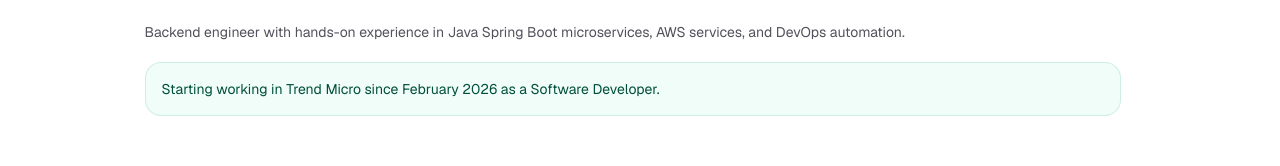
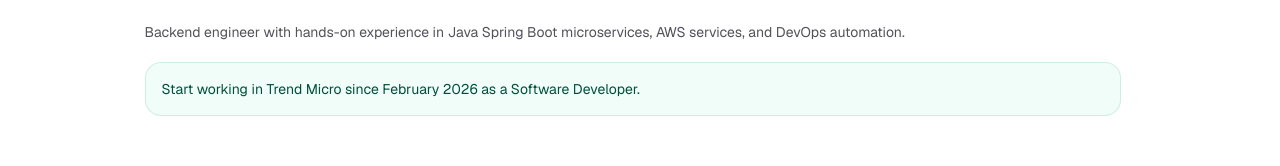
Before and after one commit to ltian059/my-portfolio, a Next.js app: page /experience in a window 1280 px wide. Shown: the part 234-400 px from the top of the page. Built offline with nearby package versions, Linux system fonts and the light colour scheme.

Commit message:
fix: correct grammatical error in experience callout

```diff
--- a/src/data/pages/experience/page.ts
+++ b/src/data/pages/experience/page.ts
@@ -8,6 +8,6 @@
     summary:
       "Backend engineer with hands-on experience in Java Spring Boot microservices, AWS services, and DevOps automation.",
     callout:
-      "Starting working in Trend Micro since February 2026 as a Software Developer.",
+      "Start working in Trend Micro since February 2026 as a Software Developer.",
   },
 };
```
